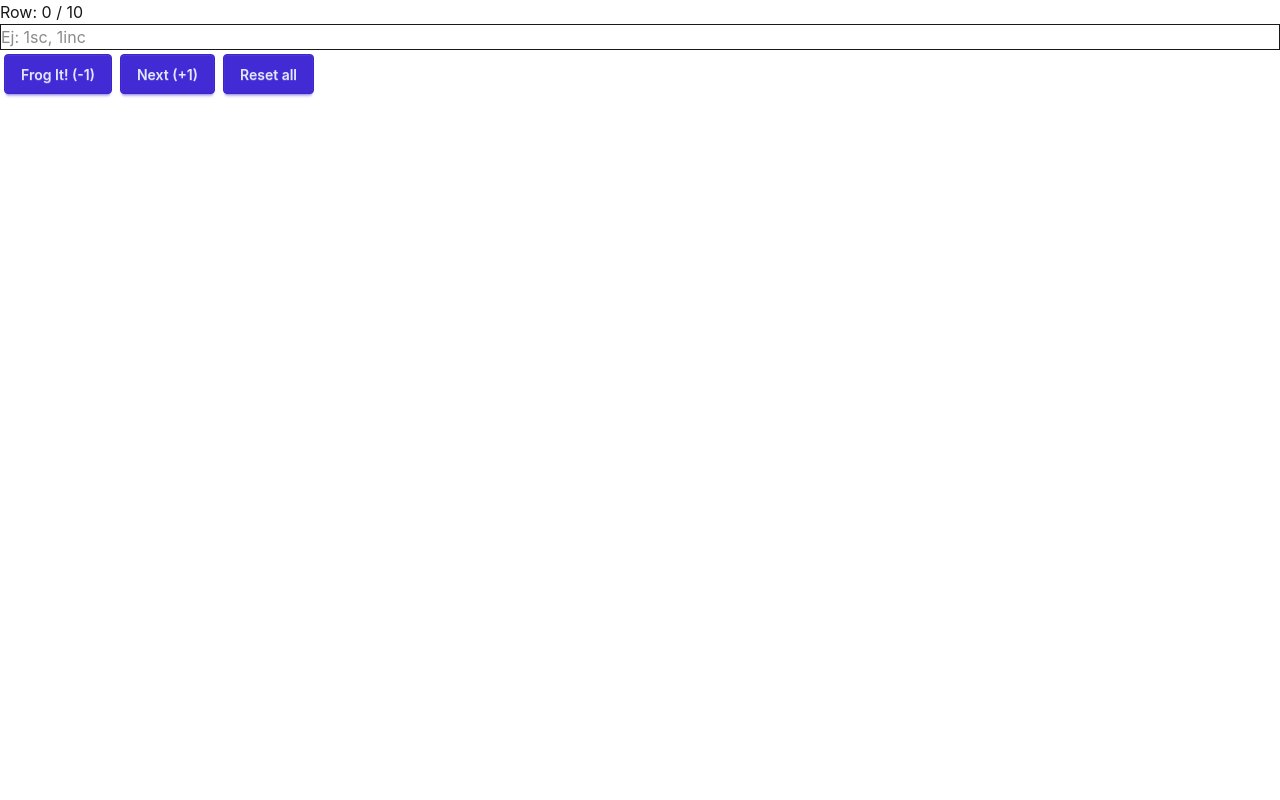
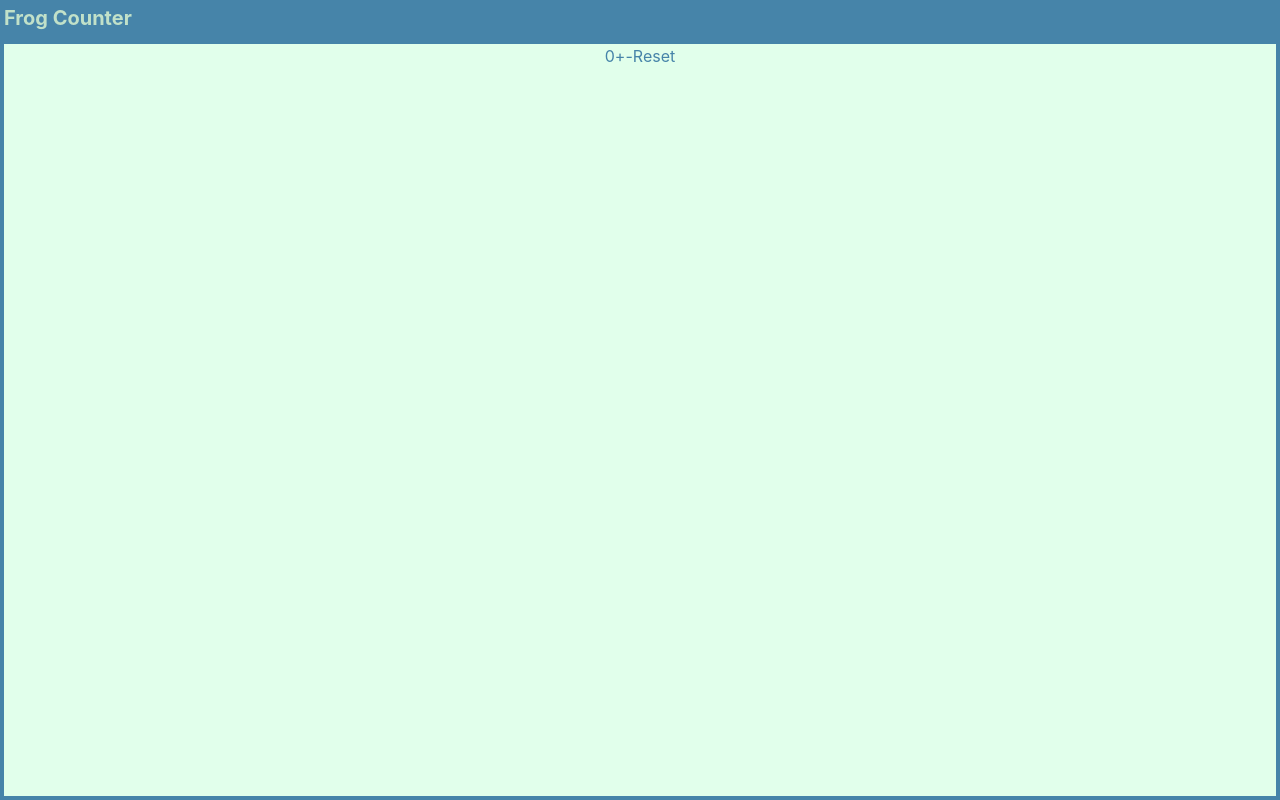
Before and after one commit to DulceNev/frog-counter, a Vue app: page / in a window 1280 px wide. Built offline with nearby package versions, Linux system fonts and the light colour scheme.

Commit message:
se puso el fondo de color verde semi transparente y se puso su borde y header, tambien se sentro lo que en un futuro sera el counter

```diff
--- a/src/App.vue
+++ b/src/App.vue
@@ -11,7 +11,7 @@ import { ref } from 'vue';
     }
   }
 
-  const frogIt = () => {
+  const decrement = () => {
     if (count.value > 0) {
       count.value--
     }
@@ -25,15 +25,16 @@ import { ref } from 'vue';
 </script>
 
 <template>
-  <div>
-    <p>Row: {{ count }} / {{ target }}</p>
-
-
-    <input class="w-full border-1" v-model="stitchGuide" placeholder="Ej: 1sc, 1inc" />
-
-    <button class="btn btn-primary m-1" @click="frogIt">Frog It! (-1)</button>
-    <button class="btn btn-primary m-1" @click="increment">Next (+1)</button>
-    <button class="btn btn-primary m-1" @click="reset">Reset all</button>
+  <div class="grid grid-rows-[40px_1fr]">
+    <header class="bg-base text-light-green h-10">
+      <p class="font-bold text-xl">Frog Counter</p>
+    </header>
+    <main class="flex justify-center items-center">
+      <p class="text-base">{{ count }}</p>
+      <button @click="increment">+</button>
+      <button @click="decrement">-</button>
+      <button @click="reset">Reset</button>
+    </main>
 
   </div>
 </template>
--- a/src/index.css
+++ b/src/index.css
@@ -1,6 +1,39 @@
 @import "tailwindcss";
 @plugin "daisyui";
 
-html, body, #app {
+@theme {
+  --color-base: #4684A9;
+  --color-green: #8EC8BC;
+  --color-light-green: #C1E1C9;
+  --color-pink: #FFAEC9;
+  --color-dark-pink: #E87198;
+}
+
+html {
   background: transparent !important;
 }
+
+body {
+  background: #deffe9e1 !important;
+  -webkit-app-region: drag;
+  width: 100%;
+  height: 100dvh;
+  position: relative;
+  border-radius: 10px;
+  overflow: hidden;
+  color: #4684A9;
+
+}
+
+#app {
+  background: transparent !important;
+  border-color: #4684A9 !important;
+  border-width: 4px !important;
+  width: 100%;
+  height: 100%;
+  overflow: hidden;
+}
+
+button, input, select, textarea, a {
+  -webkit-app-region: no-drag;
+}
--- a/src/main.js
+++ b/src/main.js
@@ -12,9 +12,8 @@ const createWindow = () => {
     width: 350,
     height: 350,
     autoHideMenuBar: true,
-    resizable: false,
-    // poner transparente
-    // backgroundColor: '#00000000',
+    transparent: true,
+    frame: false,
     // backgroundMaterial: 'acrylic',
     webPreferences: {
       preload: path.join(__dirname, 'preload.js'),
```
Also changed, not shown: 1 other file (tests, documents, lock files or other folders).
